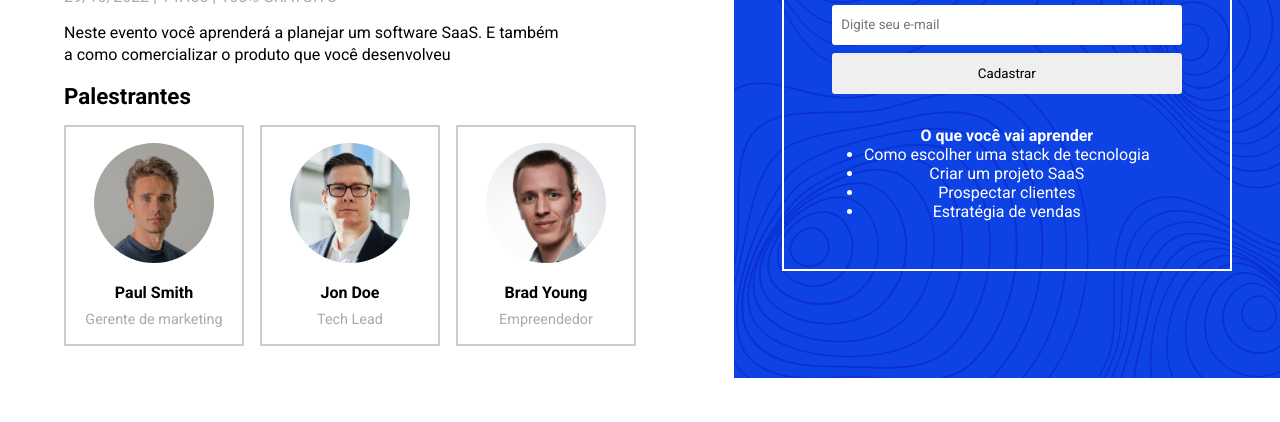
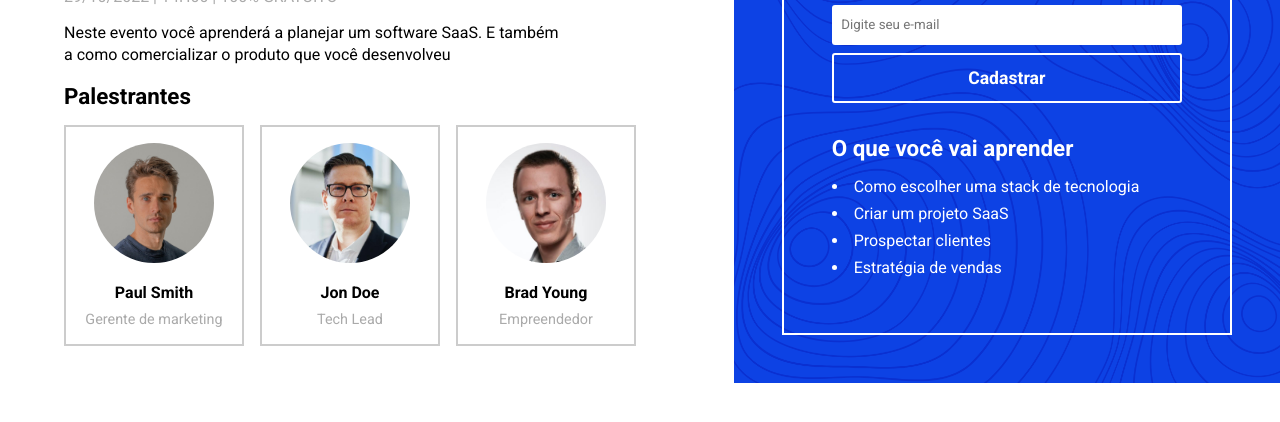
Before and after one commit to igorgabriel05/Projeto-VDA, a plain HTML site: page index.html in a window 1280 px wide. Shown: the part 250-672 px from the top of the page. Drawn offline with Linux system fonts and the light colour scheme.

Commit message:
Update styles.css

```diff
--- a/css/styles.css
+++ b/css/styles.css
@@ -133,3 +133,40 @@ body{
     border: none;
     border-radius: 3px;
   }
+
+#email{
+    min-width: 100%;
+}
+
+#register-form input[type="submit"]{
+    background-color: transparent;
+    color: #fff;
+    border: 2px solid #fff;
+    font-size: 1.1rem;
+    font-weight: bold;
+    cursor: pointer;
+    transition: 0.4s;
+}
+
+#register-form input[type="submit"]:hover{
+    background-color: #fff;
+    color: #0075ff;
+}
+
+#benefits{
+    text-align: left;
+    align-self: start;
+}
+
+#benefits h4 {
+    font-size: 1.4rem;
+    margin-bottom: 1rem;
+}
+
+#benefits ul{
+    list-style-position: inside;
+}
+
+#benefits li{
+    margin-bottom: 0.5rem;
+}
```
